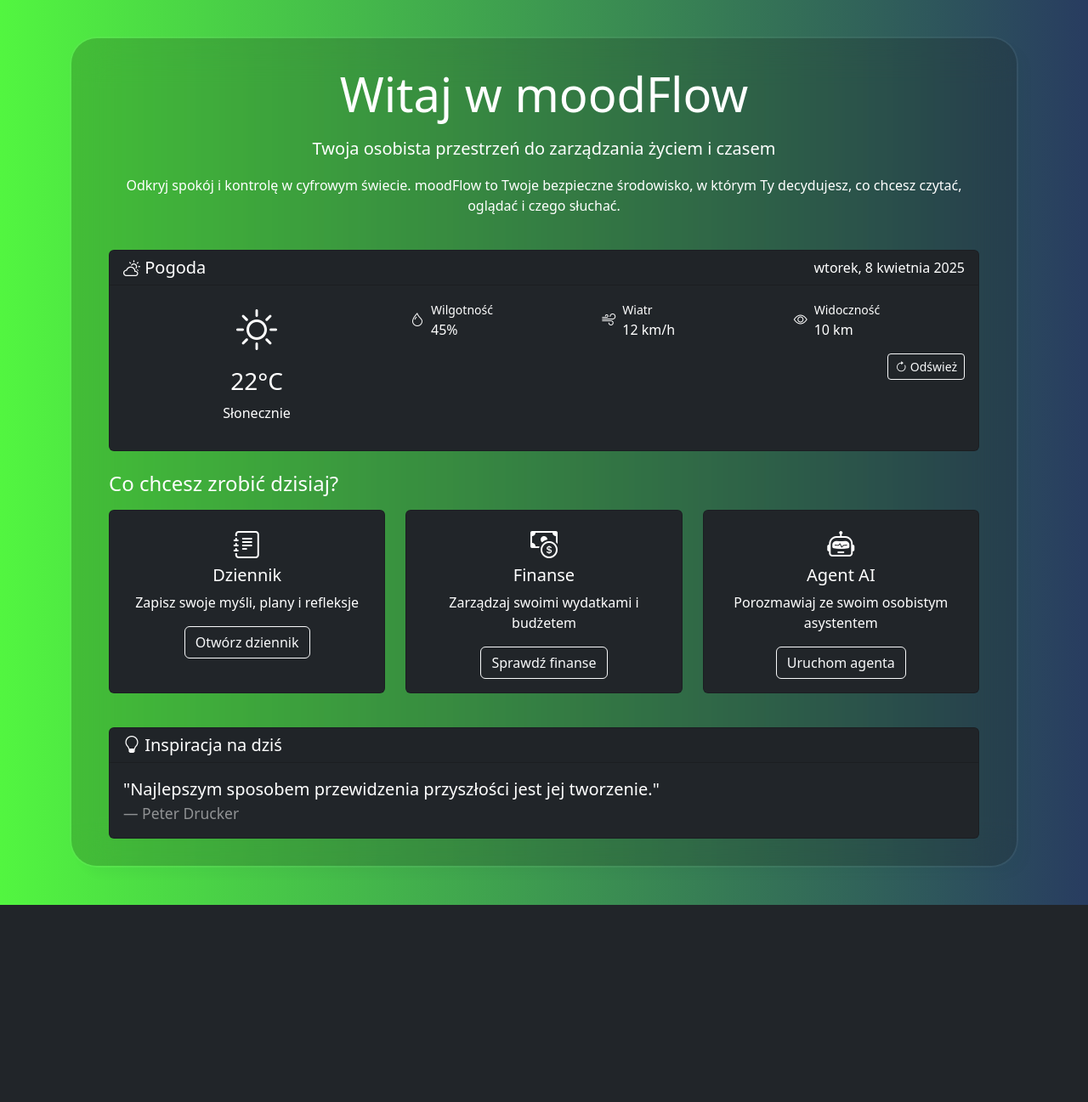
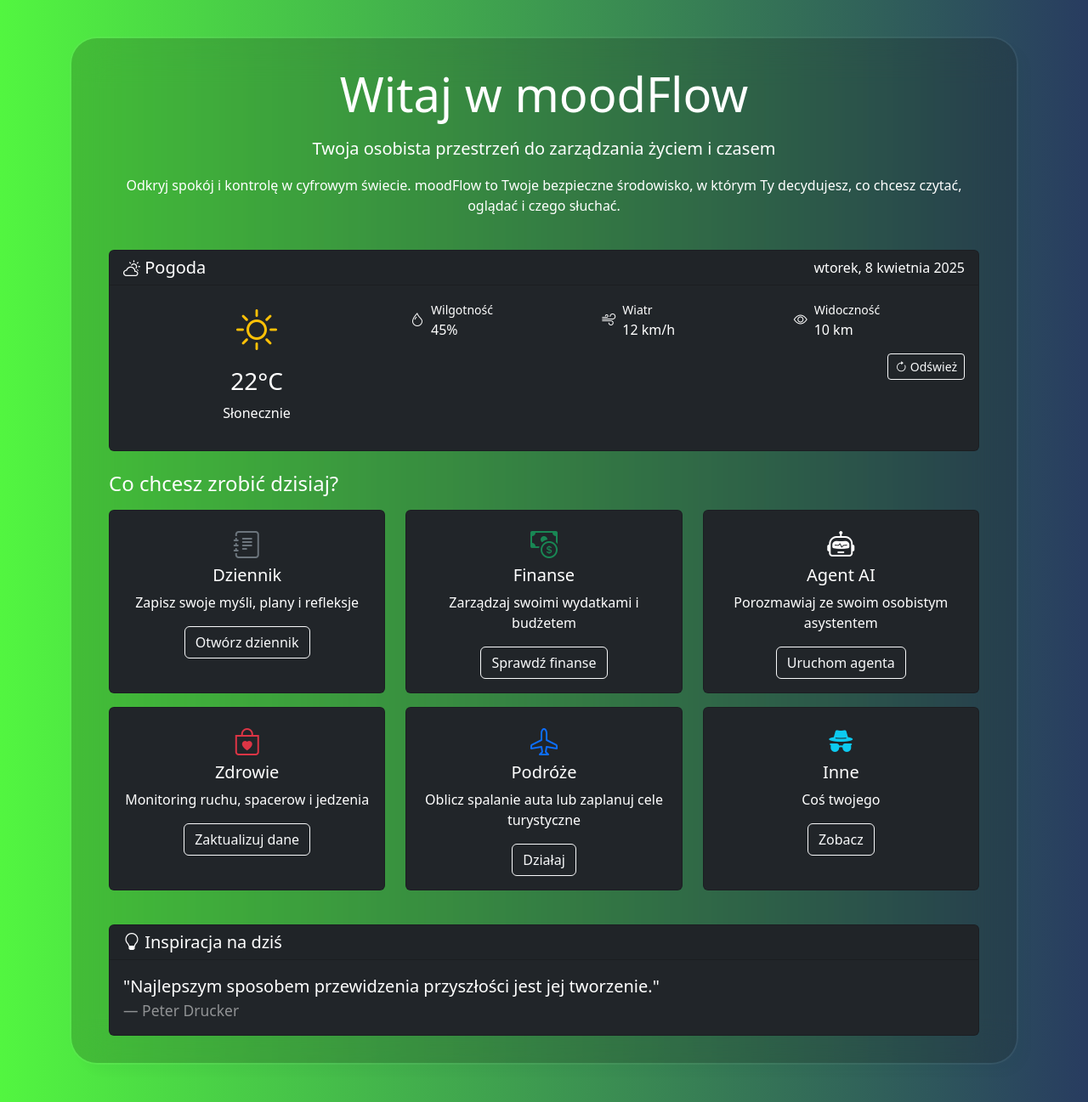
Before and after one commit to KarlaSz/MoodFlow-App, a Django app: page / in a window 1280 px wide. Shown: the part 125-1422 px from the top of the page at 85% size. Before the commit the page ends 1190 px from the top, so only its background shows below. Run offline with Django 5.2, Linux system fonts and the light colour scheme.

Commit message:
improved home page

```diff
--- a/moodFlow/myapp/templates/base.html
+++ b/moodFlow/myapp/templates/base.html
@@ -17,12 +17,12 @@
     <nav class="navbar navbar-expand-lg navbar-dark bg-dark sticky-top">
         <div class="container-fluid">
             <!-- Logo i kategorie po lewej stronie -->
-            <a class="navbar-brand" href="#">
+            <a class="navbar-brand" href="{% url 'home' %}">
                 moodFlow
 <!--                <br>-->
 <!--                <span class="small">Twoja przestrzeń</span>-->
             </a>
-           <a class="navbar-brand text-center mt-3" href="#">
+           <a class="navbar-brand text-center mt-3" href="{% url 'home' %}">
                 <img src="{% static 'img/logo-male-bez-tla.png' %}" alt="Logo" class="logo">
 
             </a>
--- a/moodFlow/myapp/templates/myapp/home.html
+++ b/moodFlow/myapp/templates/myapp/home.html
@@ -25,7 +25,7 @@
                     <div class="row">
                         <div class="col-md-4 text-center">
                             <div id="weather-icon" class="mb-2">
-                                <i class="bi bi-sun" style="font-size: 3rem;"></i>
+                                <i class="bi bi-sun text-warning" style="font-size: 3rem;"></i>
                             </div>
                             <h3 id="temperature">22°C</h3>
                             <p id="weather-description">Słonecznie</p>
@@ -80,7 +80,7 @@
         <div class="col-md-4 mb-3">
             <div class="card bg-dark text-white h-100">
                 <div class="card-body text-center">
-                    <i class="bi bi-journal-text mb-3" style="font-size: 2rem;"></i>
+                    <i class="bi bi-journal-text text-secondary mb-3" style="font-size: 2rem;"></i>
                     <h5 class="card-title">Dziennik</h5>
                     <p class="card-text">Zapisz swoje myśli, plany i refleksje</p>
                     <a href="{% url 'todo_list' %}" class="btn btn-outline-light">Otwórz dziennik</a>
@@ -90,7 +90,7 @@
         <div class="col-md-4 mb-3">
             <div class="card bg-dark text-white h-100">
                 <div class="card-body text-center">
-                    <i class="bi bi-cash-coin mb-3" style="font-size: 2rem;"></i>
+                    <i class="bi bi-cash-coin text-success mb-3" style="font-size: 2rem;"></i>
                     <h5 class="card-title">Finanse</h5>
                     <p class="card-text">Zarządzaj swoimi wydatkami i budżetem</p>
                     <a href="{% url 'finance' %}" class="btn btn-outline-light">Sprawdź finanse</a>
@@ -104,6 +104,36 @@
                     <h5 class="card-title">Agent AI</h5>
                     <p class="card-text">Porozmawiaj ze swoim osobistym asystentem</p>
                     <a href="{% url 'chat' %}" class="btn btn-outline-light">Uruchom agenta</a>
+                </div>
+            </div>
+        </div>
+        <div class="col-md-4 mb-3">
+            <div class="card bg-dark text-white h-100">
+                <div class="card-body text-center">
+                    <i class="bi bi-bag-heart text-danger mb-3" style="font-size: 2rem;"></i>
+                    <h5 class="card-title">Zdrowie</h5>
+                    <p class="card-text">Monitoring ruchu, spacerow i jedzenia</p>
+                    <a href="{% url 'todo_list' %}" class="btn btn-outline-light">Zaktualizuj dane</a>
+                </div>
+            </div>
+        </div>
+        <div class="col-md-4 mb-3">
+            <div class="card bg-dark text-white h-100">
+                <div class="card-body text-center">
+                    <i class="bi bi-airplane text-primary mb-3" style="font-size: 2rem;"></i>
+                    <h5 class="card-title">Podróże</h5>
+                    <p class="card-text">Oblicz spalanie auta lub zaplanuj cele turystyczne</p>
+                    <a href="{% url 'todo_list' %}" class="btn btn-outline-light">Działaj</a>
+                </div>
+            </div>
+        </div>
+        <div class="col-md-4 mb-3">
+            <div class="card bg-dark text-white h-100">
+                <div class="card-body text-center">
+                    <i class="bi bi-incognito mb-3" style="font-size: 2rem; color: #0dcaf0;"></i>
+                    <h5 class="card-title">Inne</h5>
+                    <p class="card-text">Coś twojego</p>
+                    <a href="{% url 'todo_list' %}" class="btn btn-outline-light">Zobacz</a>
                 </div>
             </div>
         </div>
--- a/moodFlow/myapp/templates/myapp/todo.html
+++ b/moodFlow/myapp/templates/myapp/todo.html
@@ -54,7 +54,7 @@
         </div>
     </form>
 
-    <h5 class="mt-4">Historia zadania:</h5>
+    <h5 class="mt-4">Lista zadań:</h5>
     <ul class="list-group">
         {% for task in tasks %}
             <li class="list-group-item d-flex justify-content-between align-items-center">
```
Also changed, not shown: moodFlow/db.sqlite3.
